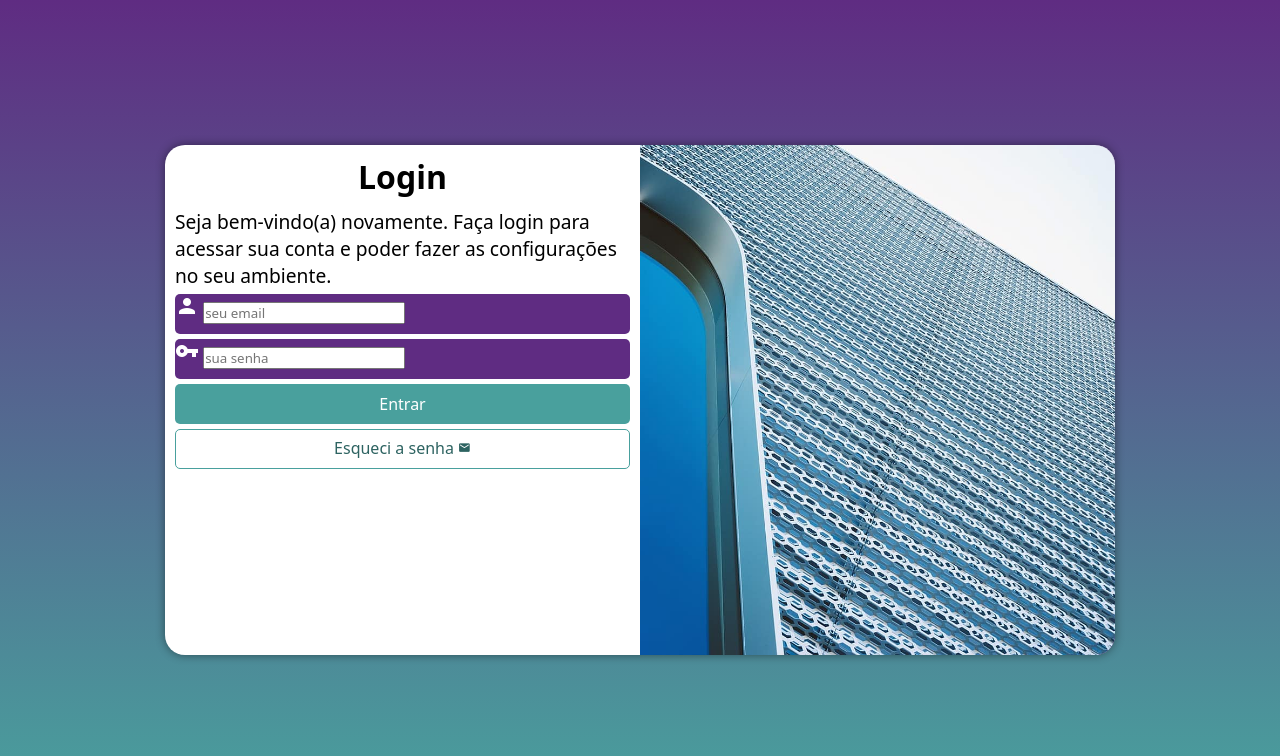
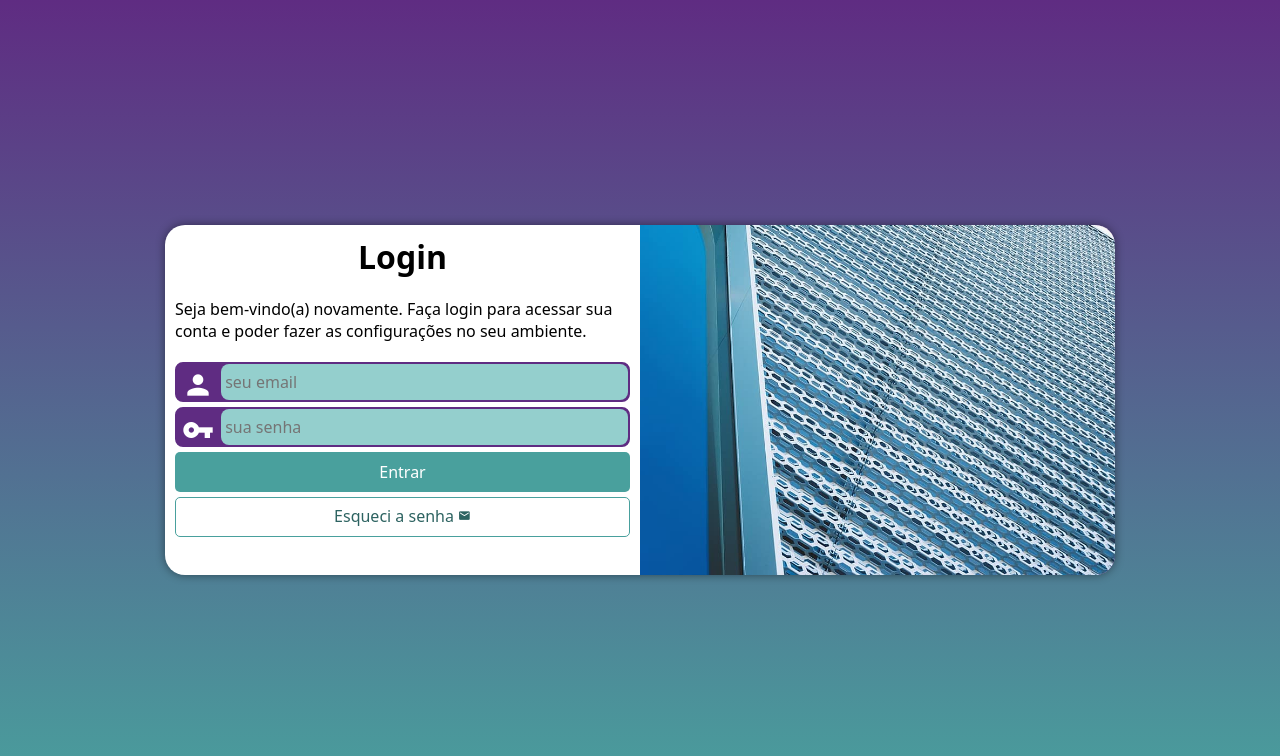
Before and after one commit to hectormonticeli/projeto-login, a plain HTML site: page index.html in a window 1280 px wide. Drawn offline with Linux system fonts and the light colour scheme.

Commit message:
concluí o projeto

```diff
--- a/estilos/media-query.css
+++ b/estilos/media-query.css
@@ -9,13 +9,14 @@ Desktop: 992px até 1200px
 Grandes telas: acima de 1200px
 */
 
-@media screen and (min-width: 768px) and (max-width: 992px) {
+@media screen and (min-width: 768px) and (max-width: 992px) { /* CONFIGURAÇÃO PARA TABLET */
     body {
         background-image: linear-gradient(to top, #49a09d, #5f2c82);
     }
 
     section#login {
         width: 80vw;
+        height: 280px;
     }
 
     section#login > div#imagem {
@@ -30,13 +31,14 @@ Grandes telas: acima de 1200px
     }
 }
 
-@media screen and (min-width: 992px) {
+@media screen and (min-width: 992px) { /* CONFIGURAÇÃO PARA DESKTOP E TELAS GRANDES */
     body {
         background-image: linear-gradient(to top, #49a09d, #5f2c82);
     }
 
     section#login {
         width: 950px;
+        height: 350px;
     }
 
     section#login > div#imagem {
@@ -55,7 +57,8 @@ Grandes telas: acima de 1200px
     }
 
     div#formulario > p {
-        font-size: 1.2em
+        font-size: 1em;
+        margin: 20px 0px;
     }
 
 }
--- a/estilos/style.css
+++ b/estilos/style.css
@@ -69,14 +69,36 @@ form > div.campo {
     background-color: #5f2c82;
     width: 100%;
     display: block;
-    color: white;
     height: 40px;
-    border-radius: 5px;
+    border-radius: 8px;
     margin: 5px 0px;
+    border: 2px solid #5f2c82;
 }
 
 div.campo > label {
     display: none;
+}
+
+div.campo > span {
+    color: white;
+    font-size: 2em;
+    width: 40px;
+    padding: 5px;
+}
+
+div.campo > input {
+    background-color: #94cfcd;
+    font-size: 1em;
+    width: calc(100% - 44.5px);
+    height: 100%;
+    border: none;
+    border-radius: 8px;
+    padding: 4px;
+    transform: translateY(-13px);
+}
+
+div.campo > input:focus-within {
+    background-color: white;
 }
 
 form > input[type='submit'] {
```
